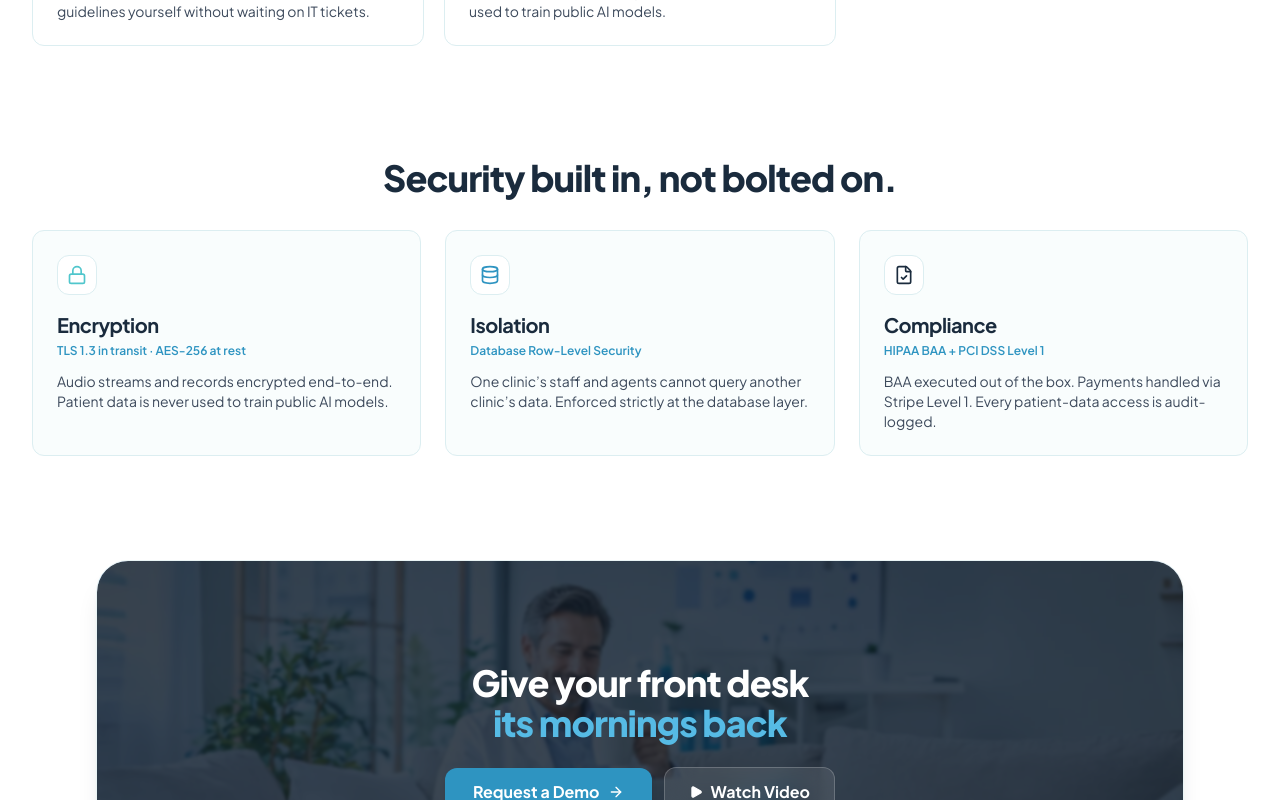
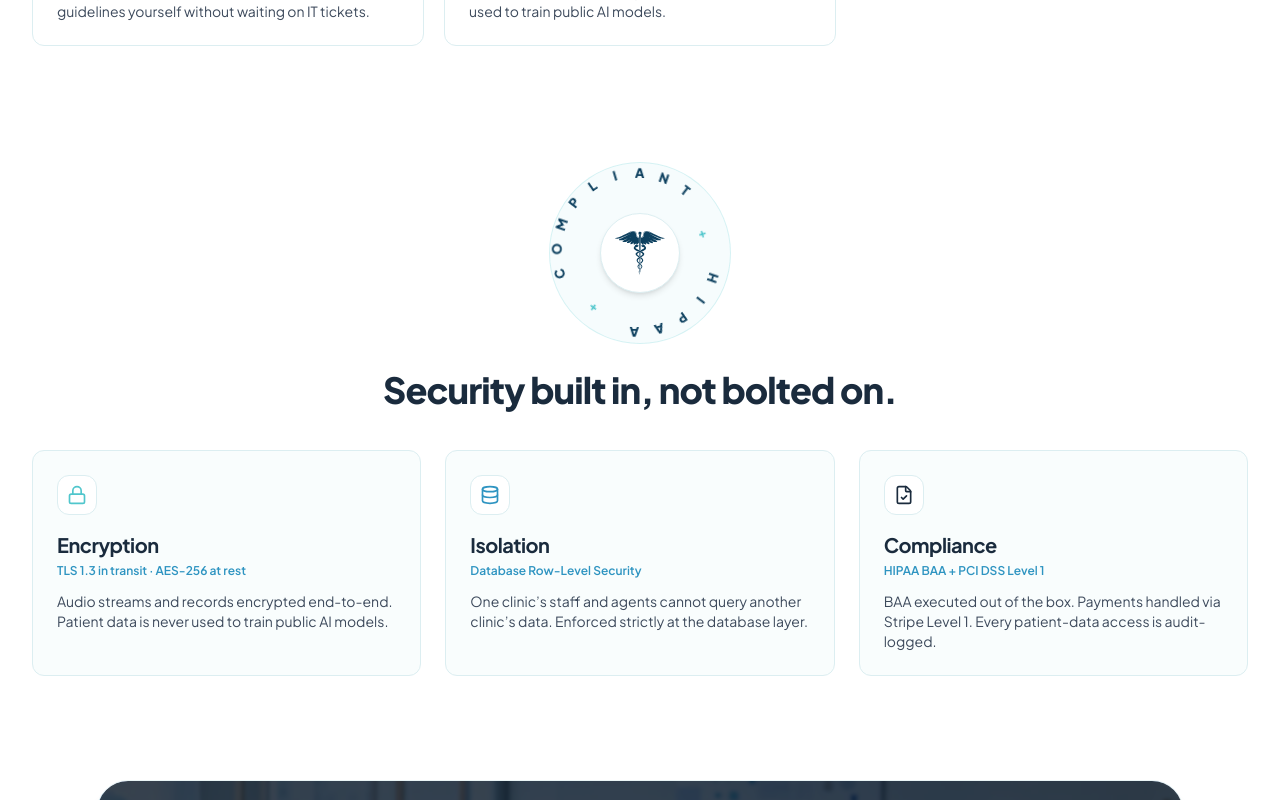
Before and after one commit to Annyxtopheles/ephysician-redesign, a React (Vite) app: page / in a window 1280 px wide. Shown: the part 3980-4780 px from the top of the page. Built offline with nearby package versions, Linux system fonts and the light colour scheme.

Commit message:
Add HIPAA COMPLIANT circular text badge element with center logo

```diff
--- a/package.json
+++ b/package.json
@@ -11,6 +11,7 @@
   },
   "dependencies": {
     "lucide-react": "^1.40.0",
+    "motion": "^13.2.0",
     "react": "^19.2.8",
     "react-dom": "^19.2.8"
   },
--- /dev/null
+++ b/src/components/CircularText.css
@@ -0,0 +1,26 @@
+.circular-text {
+  margin: 0 auto;
+  border-radius: 50%;
+  width: 100%;
+  height: 100%;
+  position: relative;
+  font-weight: 800;
+  text-align: center;
+  cursor: pointer;
+  transform-origin: 50% 50%;
+  -webkit-transform-origin: 50% 50%;
+}
+
+.circular-text span {
+  position: absolute;
+  display: inline-block;
+  left: 0;
+  right: 0;
+  top: 8px;
+  bottom: 0;
+  font-size: 13px;
+  font-weight: 800;
+  text-transform: uppercase;
+  letter-spacing: 0.08em;
+  transition: all 0.5s cubic-bezier(0, 0, 0, 1);
+}
--- /dev/null
+++ b/src/components/CircularText.tsx
@@ -0,0 +1,125 @@
+import React, { useEffect } from 'react';
+import { motion, useAnimation, useMotionValue } from 'motion/react';
+
+import './CircularText.css';
+
+interface CircularTextProps {
+  text: string;
+  spinDuration?: number;
+  onHover?: 'slowDown' | 'speedUp' | 'pause' | 'goBonkers' | false;
+  className?: string;
+}
+
+const getRotationTransition = (duration: number, from: number, loop = true) => ({
+  from,
+  to: from + 360,
+  ease: 'linear' as const,
+  duration,
+  type: 'tween' as const,
+  repeat: loop ? Infinity : 0
+});
+
+const getTransition = (duration: number, from: number) => ({
+  rotate: getRotationTransition(duration, from),
+  scale: {
+    type: 'spring' as const,
+    damping: 20,
+    stiffness: 300
+  }
+});
+
+const CircularText: React.FC<CircularTextProps> = ({
+  text,
+  spinDuration = 20,
+  onHover = 'speedUp',
+  className = ''
+}) => {
+  const letters = Array.from(text);
+  const controls = useAnimation();
+  const rotation = useMotionValue(0);
+
+  useEffect(() => {
+    const start = rotation.get();
+    controls.start({
+      rotate: start + 360,
+      scale: 1,
+      transition: getTransition(spinDuration, start)
+    });
+  }, [spinDuration, text, onHover, controls, rotation]);
+
+  const handleHoverStart = () => {
+    const start = rotation.get();
+    if (!onHover) return;
+
+    let transitionConfig;
+    let scaleVal = 1;
+
+    switch (onHover) {
+      case 'slowDown':
+        transitionConfig = getTransition(spinDuration * 2, start);
+        break;
+      case 'speedUp':
+        transitionConfig = getTransition(spinDuration / 4, start);
+        break;
+      case 'pause':
+        transitionConfig = {
+          rotate: { type: 'spring' as const, damping: 20, stiffness: 300 },
+          scale: { type: 'spring' as const, damping: 20, stiffness: 300 }
+        };
+        scaleVal = 1;
+        break;
+      case 'goBonkers':
+        transitionConfig = getTransition(spinDuration / 20, start);
+        scaleVal = 0.8;
+        break;
+      default:
+        transitionConfig = getTransition(spinDuration, start);
+    }
+
+    controls.start({
+      rotate: start + 360,
+      scale: scaleVal,
+      transition: transitionConfig
+    });
+  };
+
+  const handleHoverEnd = () => {
+    const start = rotation.get();
+    controls.start({
+      rotate: start + 360,
+      scale: 1,
+      transition: getTransition(spinDuration, start)
+    });
+  };
+
+  return (
+    <motion.div
+      className={`circular-text ${className}`}
+      style={{ rotate: rotation }}
+      initial={{ rotate: 0 }}
+      animate={controls}
+      onMouseEnter={handleHoverStart}
+      onMouseLeave={handleHoverEnd}
+    >
+      {letters.map((letter, i) => {
+        const rotationDeg = (360 / letters.length) * i;
+        const factor = Math.PI / letters.length;
+        const x = factor * i;
+        const y = factor * i;
+        const transform = `rotateZ(${rotationDeg}deg) translate3d(${x}px, ${y}px, 0)`;
+
+        return (
+          <span key={i} style={{ transform, WebkitTransform: transform }}>
+            {letter === '+' ? (
+              <span className="text-brand-teal font-black text-sm drop-shadow-xs">+</span>
+            ) : (
+              letter
+            )}
+          </span>
+        );
+      })}
+    </motion.div>
+  );
+};
+
+export default CircularText;
--- /dev/null
+++ b/src/components/HipaaBadge.tsx
@@ -0,0 +1,48 @@
+import React from 'react';
+import CircularText from './CircularText';
+import hipaaLogo from '../assets/HIPAA.svg';
+
+interface HipaaBadgeProps {
+  className?: string;
+  size?: number;
+  spinDuration?: number;
+  onHover?: 'slowDown' | 'speedUp' | 'pause' | 'goBonkers' | false;
+}
+
+export const HipaaBadge: React.FC<HipaaBadgeProps> = ({
+  className = '',
+  size = 200,
+  spinDuration = 20,
+  onHover = 'speedUp'
+}) => {
+  return (
+    <div
+      className={`relative inline-flex items-center justify-center select-none group ${className}`}
+      style={{ width: size, height: size }}
+    >
+      {/* Outer ambient decorative ring / soft pulse */}
+      <div className="absolute inset-1 rounded-full bg-brand-teal/5 border border-brand-teal/20 shadow-xs pointer-events-none group-hover:border-brand-teal/40 group-hover:bg-brand-teal/10 transition-all duration-300" />
+
+      {/* Rotating Circular Text */}
+      <CircularText
+        text="HIPAA + COMPLIANT + "
+        spinDuration={spinDuration}
+        onHover={onHover}
+        className="text-[#0D405F] tracking-widest text-xs sm:text-sm font-black"
+      />
+
+      {/* Center Static Emblem with HIPAA Logo */}
+      <div className="absolute inset-0 flex items-center justify-center pointer-events-none">
+        <div className="w-20 h-20 sm:w-22 sm:h-22 rounded-full bg-white border border-border-soft shadow-md flex items-center justify-center p-3.5 group-hover:scale-105 group-hover:shadow-lg transition-transform duration-300">
+          <img
+            src={hipaaLogo}
+            alt="HIPAA Compliant"
+            className="w-full h-full object-contain filter drop-shadow-xs"
+          />
+        </div>
+      </div>
+    </div>
+  );
+};
+
+export default HipaaBadge;
--- a/src/components/SecurityCompliance.tsx
+++ b/src/components/SecurityCompliance.tsx
@@ -1,5 +1,6 @@
 import React from 'react';
 import { Lock, Database, FileCheck } from 'lucide-react';
+import { HipaaBadge } from './HipaaBadge';
 
 export const SecurityCompliance: React.FC = () => {
   const securityPillars = [
@@ -27,8 +28,11 @@ export const SecurityCompliance: React.FC = () => {
     <section id="security" className="py-10 md:py-14 bg-surface-white">
       <div className="max-w-7xl mx-auto px-4 sm:px-6 lg:px-8">
 
-        {/* Section Header - Tagline Removed */}
-        <div className="text-center max-w-2xl mx-auto mb-8">
+        {/* Section Header with Centered Rotating HIPAA Seal */}
+        <div className="flex flex-col items-center text-center max-w-2xl mx-auto mb-10">
+          <div className="mb-4">
+            <HipaaBadge size={190} spinDuration={22} onHover="speedUp" />
+          </div>
           <h2 className="text-3xl sm:text-4xl font-extrabold font-heading text-brand-navy tracking-tight">
             Security built in, not bolted on.
           </h2>
```
Also changed, not shown: src/assets/HIPAA.svg (added), 1 other file (tests, documents, lock files or other folders).
